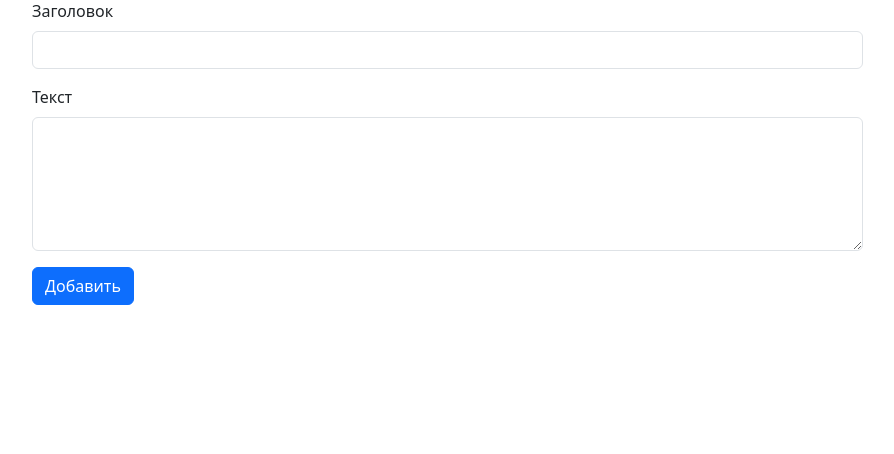
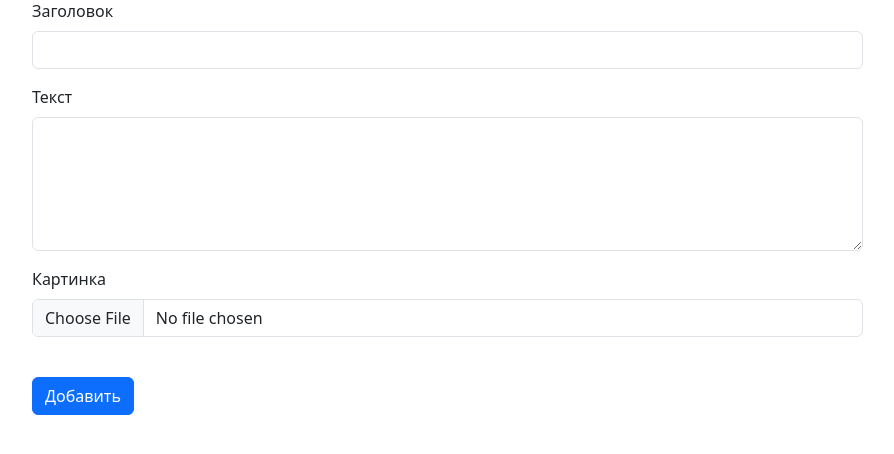
Before and after one commit to mrWhiteDragon/blog, a Django app: page /posts/add in a window 1280 px wide. Shown: the part 126-580 px from the top of the page, without its empty margins (50-944 px from the left). Run offline with Django 5.2, Linux system fonts and the light colour scheme.

Commit message:
added post_add to database

```diff
--- a/blog/settings.py
+++ b/blog/settings.py
@@ -9,7 +9,7 @@ https://docs.djangoproject.com/en/5.1/topics/settings/
 For the full list of settings and their values, see
 https://docs.djangoproject.com/en/5.1/ref/settings/
 """
-
+import os
 from pathlib import Path
 
 # Build paths inside the project like this: BASE_DIR / 'subdir'.
@@ -119,6 +119,9 @@ USE_TZ = True
 
 STATIC_URL = 'static/'
 
+MEDIA_URL = '/media/'
+MEDIA_ROOT = os.path.join(BASE_DIR, 'media')
+
 # Default primary key field type
 # https://docs.djangoproject.com/en/5.1/ref/settings/#default-auto-field
 
--- /dev/null
+++ b/core/forms.py
@@ -0,0 +1,6 @@
+from django import forms
+from .models import Post
+
+class PostAddForm(forms.Form):
+    model = Post
+    fields = '__all__'
--- a/core/models.py
+++ b/core/models.py
@@ -4,6 +4,7 @@ class Post(models.Model):
     title = models.CharField(max_length=155, verbose_name='Заголовок')
     text = models.TextField(max_length=1000, verbose_name='Текст')
     created_date = models.DateTimeField(auto_now_add=True, verbose_name='Дата создания')
+    image = models.ImageField(upload_to='images/', verbose_name='Картинка', blank=True, null=True)
 
     class Meta:
         verbose_name = 'Пост'
--- a/core/urls.py
+++ b/core/urls.py
@@ -1,3 +1,5 @@
+from django.conf import settings
+from django.conf.urls.static import static
 from django.urls import path
 from . import views
 
@@ -5,3 +7,6 @@ urlpatterns = [
     path('', views.main, name='main'),
     path('posts/add', views.post_add, name='post_add')
 ]
+
+if settings.DEBUG:
+    urlpatterns += static(settings.MEDIA_URL, document_root=settings.MEDIA_ROOT)
--- a/core/views.py
+++ b/core/views.py
@@ -1,4 +1,4 @@
-from django.shortcuts import render
+from django.shortcuts import render, redirect
 from .models import Post
 
 def main(request):
@@ -7,4 +7,14 @@ def main(request):
     return render(request,'main.html', {'posts': posts})
 
 def post_add(request):
+    if request.method == 'POST':
+        # print(request.POST)
+        title = request.POST.get('title')
+        text = request.POST.get('text')
+        image = request.FILES.get('image')
+        post = Post(title=title, text=text, image=image)
+        post.save()
+
+        return redirect('main')
+
     return render(request, 'post_add.html')
--- a/templates/main.html
+++ b/templates/main.html
@@ -17,6 +17,11 @@
       <div class="card-body">
         <h5 class="card-title">{{ post.title }}</h5>
         <p class="card-text">{{ post.text }}</p>
+
+        {% if post.image %}
+        <img src="{{ post.image.url }}" style="width:50%"><br><br>
+        {% endif %}
+
         <a href="#" class="btn btn-primary">Читать</a>
       </div>
 
--- a/templates/post_add.html
+++ b/templates/post_add.html
@@ -7,14 +7,19 @@
 
         <h4 class="mb-3">Добавить запись</h4>
 
-        <form>
+        <form method="post" enctype="multipart/form-data">
+            {% csrf_token %}
             <div class="mb-3">
-                <label for="post_title" class="form-label">Заголовок</label>
-                <input type="text" class="form-control" id="post_title">
+                <label for="title" class="form-label">Заголовок</label>
+                <input type="text" class="form-control" id="title" name="title" required>
             </div>
             <div class="mb-3">
-                <label for="post_text" class="form-label">Текст</label><br>
-                <textarea id="post_text" class="form-control" rows="5"></textarea>
+                <label for="text" class="form-label">Текст</label><br>
+                <textarea id="text" name="text" class="form-control" rows="5" required></textarea>
+            </div>
+            <div class="mb-3">
+                <label for="image" class="form-label">Картинка</label><br>
+                <input type="file" id="image" name="image" class="form-control"><br>
             </div>
             <button type="submit" class="btn btn-primary">Добавить</button>
         </form>
```
Also changed, not shown: core/migrations/0002_alter_post_text_alter_post_title.py, core/migrations/0003_post_image.py (added), db.sqlite3, media/images/047347e515c16823fc2753dec920884d.jpg (added), media/images/047347e515c16823fc2753dec920884d_t7smgDL.jpg (added).
